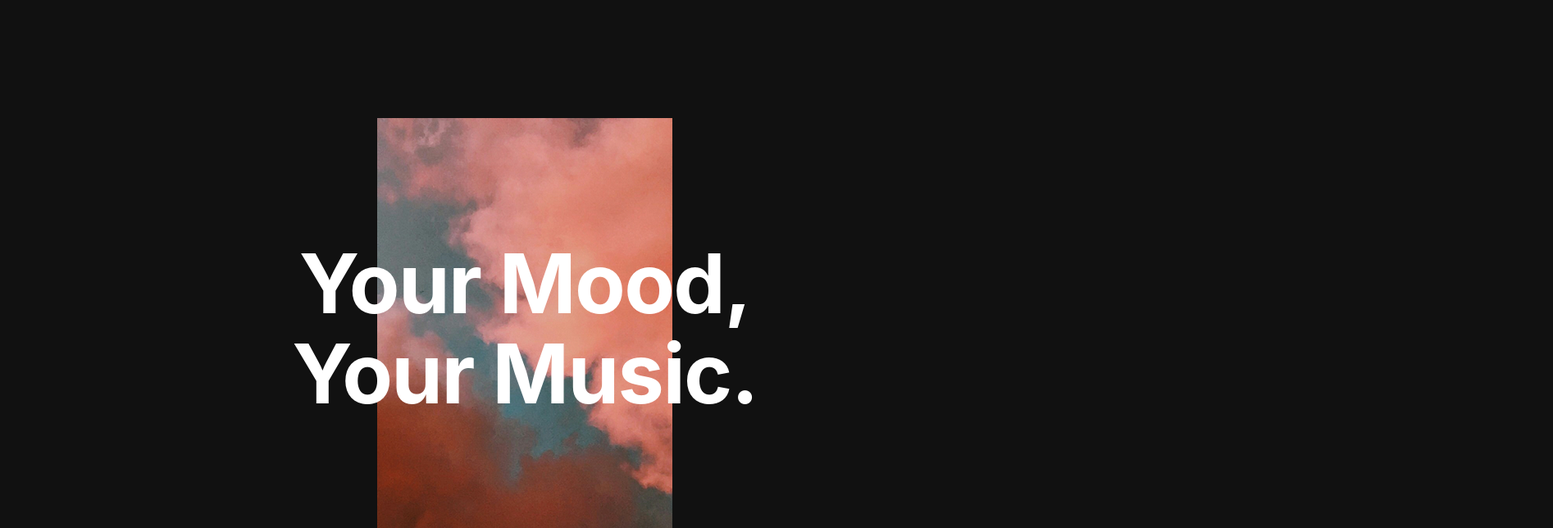
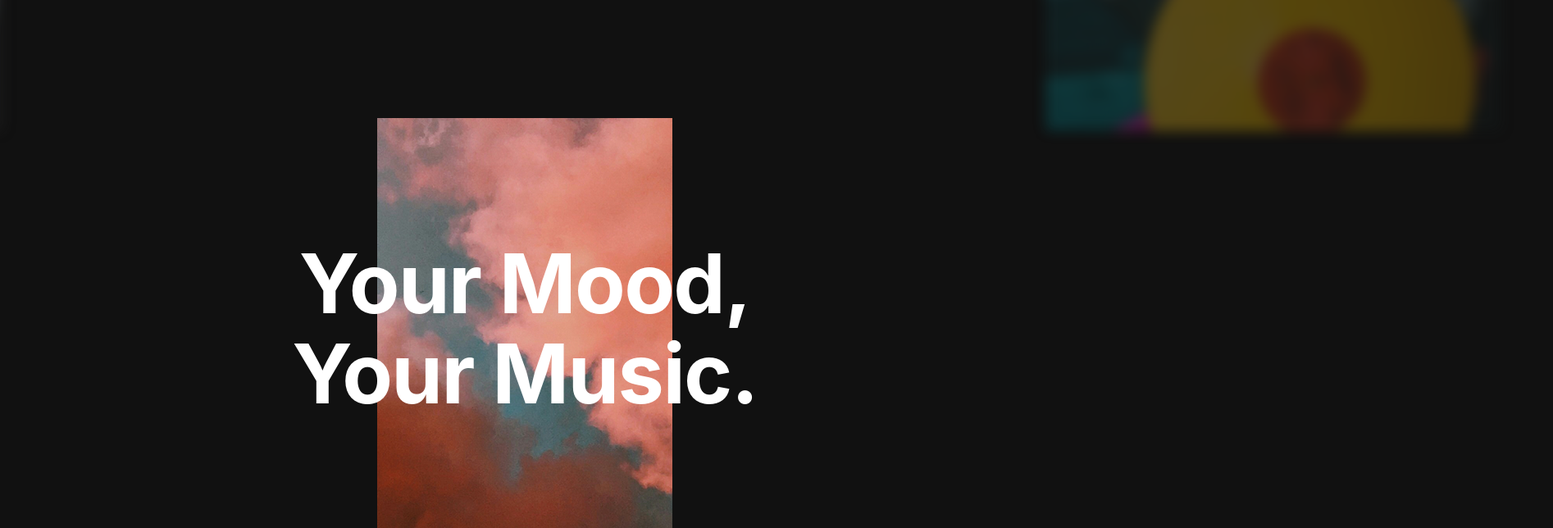
Before and after one commit to habitdev/fuzzy-octo-fortnight, a React (Create React App) app: page / in a window 1280 px wide. Shown: the top 644 px of the page at 82% size, 1894 px wide, since content can reach past the window. Built offline with nearby package versions, Linux system fonts and the light colour scheme.

Commit message:
Update: positioning of about section background and adjust bg-list-wrap styles

```diff
--- a/src/App.css
+++ b/src/App.css
@@ -154,10 +154,17 @@
 }
 
 .about-section .about__bg {
-	position: sticky;
+	position: absolute;
+	top: 0;
 	left: 0;
 	width: 100%;
 	text-align: center;
+}
+
+.about-section .bg-list-wrap {
+	position: sticky;
+	width: 100%;
+	height: 100%;
 }
 
 .about-section .about__bg .bg-list {
```
Lines whose indentation alone changed are shown as unchanged.
